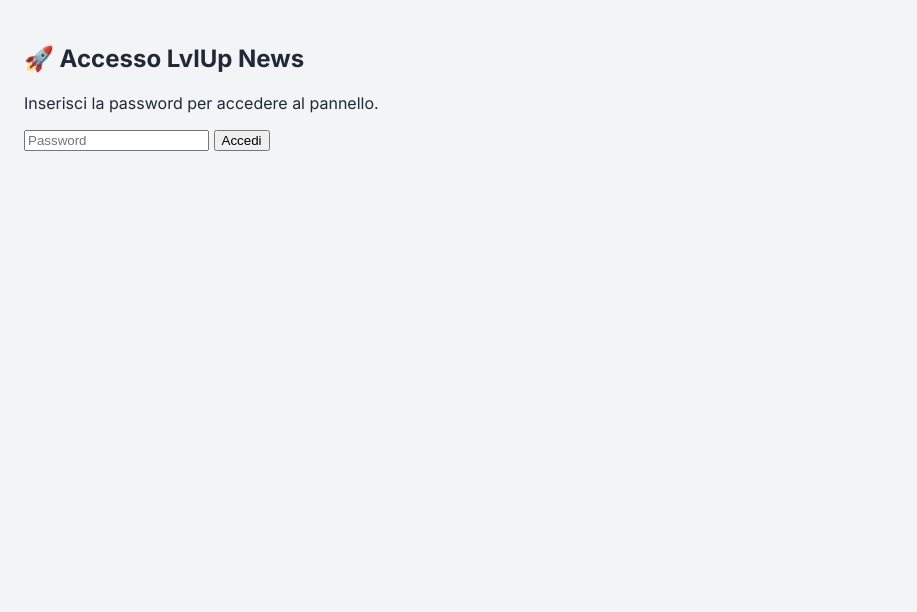
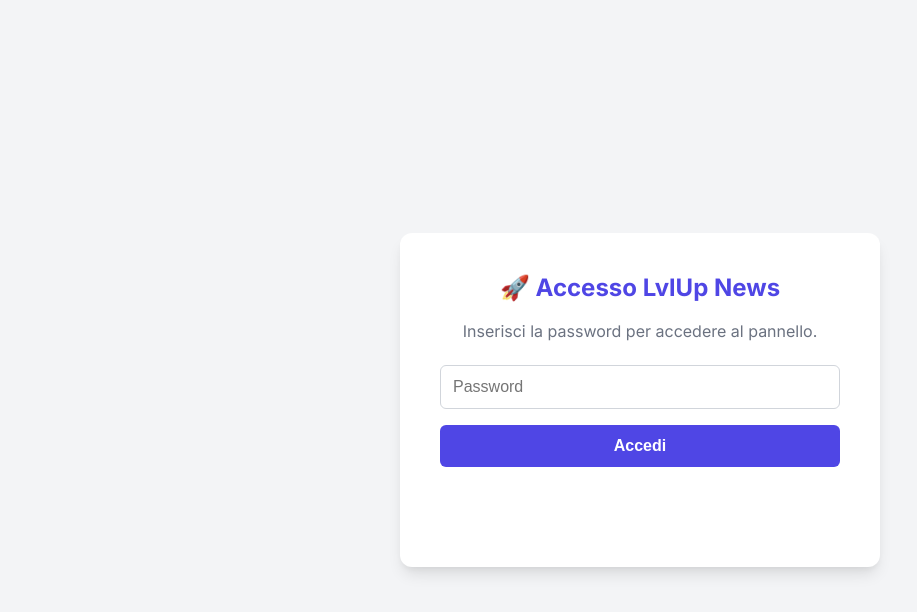
Before and after one commit to GiGa-92/LvlUpNews, a plain HTML site: page index.html in a window 1280 px wide. Shown: the whole page, without its empty margins (0-917 px from the left). Drawn offline with Linux system fonts and the light colour scheme; no server answers.

Commit message:
Update style.css

```diff
--- a/style.css
+++ b/style.css
@@ -20,13 +20,80 @@ body {
   background-color: var(--secondary-color);
   color: var(--text-color);
   margin: 0;
-  padding: 24px;
+  /* padding: 24px; */ /* Rimosso per il login a schermo intero */
   box-sizing: border-box;
+}
+
+/* Stili per il Login */
+.login-overlay {
+  position: fixed;
+  top: 0;
+  left: 0;
+  width: 100%;
+  height: 100%;
+  background-color: var(--secondary-color);
+  display: flex;
+  align-items: center;
+  justify-content: center;
+  z-index: 2000;
+}
+
+.login-box {
+  background-color: #fff;
+  padding: 40px;
+  border-radius: 12px;
+  box-shadow: var(--shadow-lg);
+  text-align: center;
+  width: 100%;
+  max-width: 400px;
+}
+
+.login-box h2 {
+  color: var(--primary-color);
+  margin-top: 0;
+}
+
+.login-box p {
+  color: var(--text-color-light);
+  margin-bottom: 24px;
+}
+
+.login-box input {
+  width: 100%;
+  padding: 12px;
+  font-size: 16px;
+  border: 1px solid var(--border-color);
+  border-radius: 6px;
+  margin-bottom: 16px;
+  box-sizing: border-box;
+}
+
+.login-box button {
+  width: 100%;
+  padding: 12px;
+  font-size: 16px;
+  font-weight: 600;
+  border: none;
+  border-radius: 6px;
+  background-color: var(--primary-color);
+  color: #fff;
+  cursor: pointer;
+  transition: background-color 0.2s;
+}
+
+.login-box button:hover {
+  background-color: #4338CA; /* Indigo 700 */
+}
+
+#login-message {
+  margin-top: 16px;
+  color: var(--error-color);
+  min-height: 20px;
 }
 
 .container {
   max-width: 1200px;
-  margin: 0 auto;
+  margin: 24px auto;
   background-color: var(--background-color);
   border-radius: 12px;
   box-shadow: var(--shadow-lg);
```
